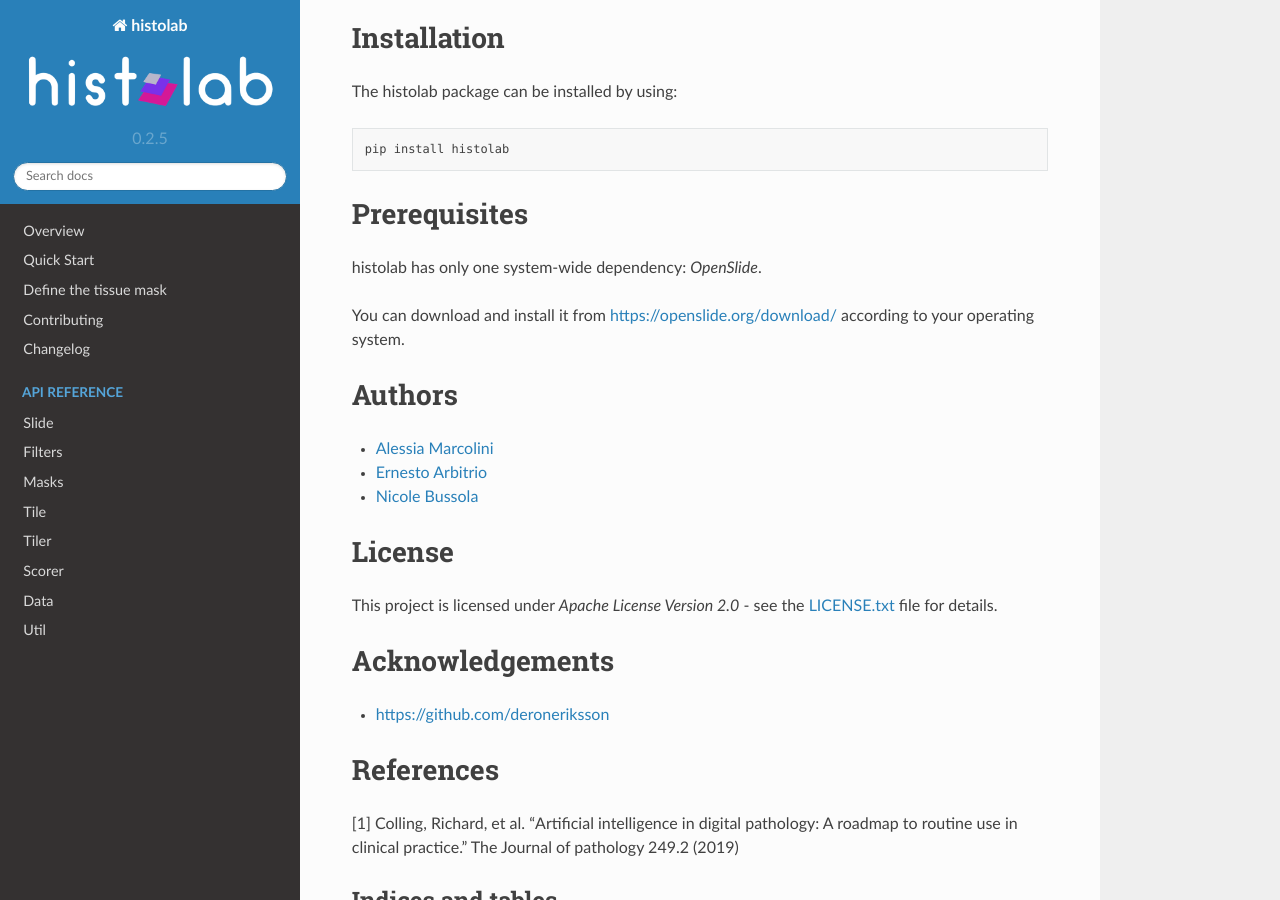
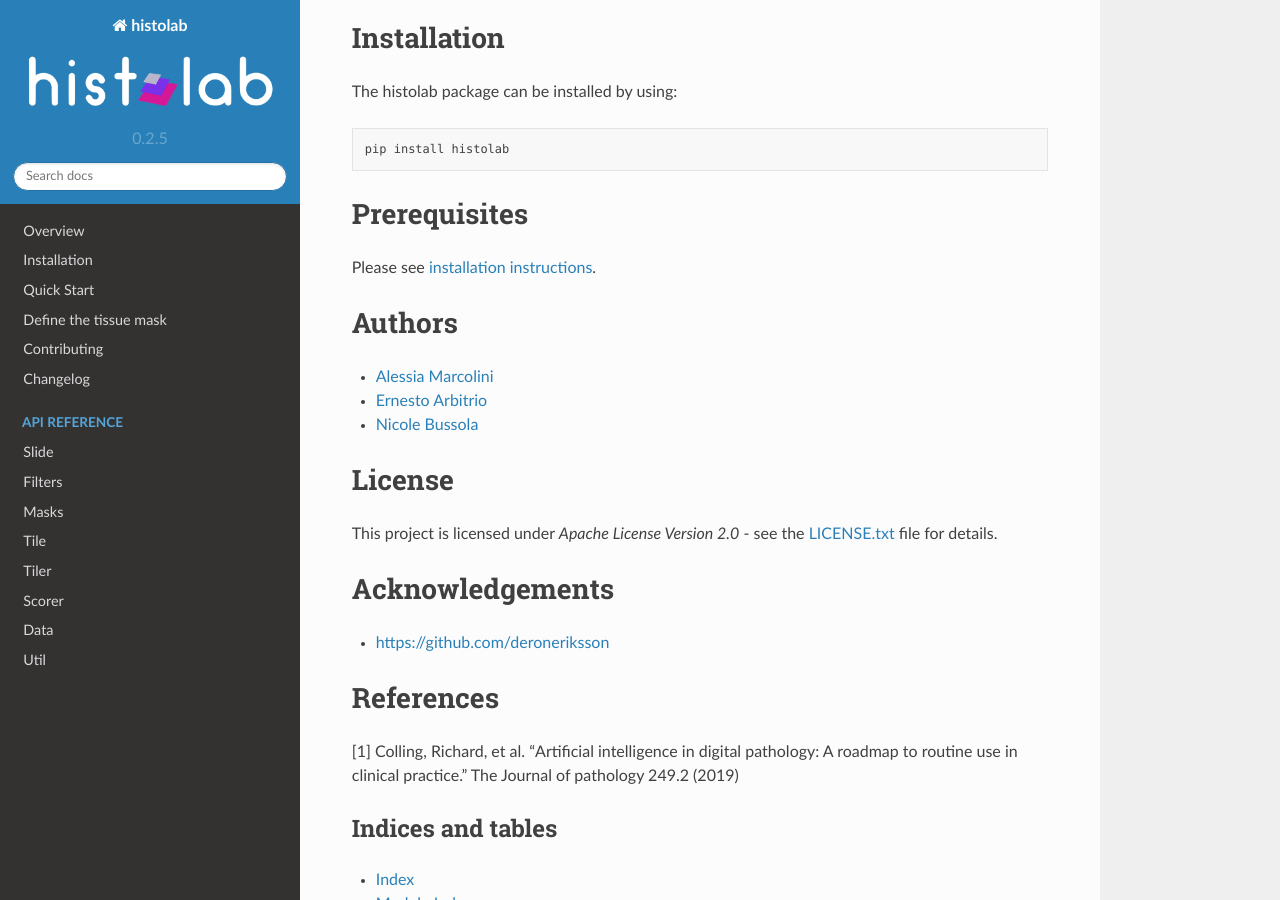
Before and after one commit to histolab/histolab, a Sphinx documentation site: the page built from docs/index.rst, in a window 1280 px wide and 900 px high, scrolled down 1341 px. Built offline with Sphinx 7.4.7 and the Read the Docs theme 2.0.0, drawn with Linux system fonts in a browser that asks for light colours; formulas are drawn with MathJax 3; pages that are not in the unit, such as notebooks, are missing from menus.

Commit message:
Add instructions on how to install Pixman 0.40

```diff
--- a/docs/conf.py
+++ b/docs/conf.py
@@ -59,6 +59,8 @@
     "sphinx.ext.viewcode",
     "sphinx_rtd_theme",
     "sphinxcontrib.katex",
+    "sphinxemoji.sphinxemoji",
+    "sphinx-prompt",
 ]
 
 # Add any paths that contain templates here, relative to this directory.
--- a/docs/index.rst
+++ b/docs/index.rst
@@ -44,9 +44,8 @@
 
 Prerequisites
 *************
-histolab has only one system-wide dependency: `OpenSlide`.
+Please see `installation instructions <https://github.com/histolab/histolab/blob/master/docs/installation.rst>`_.
 
-You can download and install it from https://openslide.org/download/ according to your operating system.
 
 Authors
 *******
@@ -72,6 +71,7 @@
   :hidden:
 
   readme
+  installation
   quickstart
   tissue_masks
   contributing
--- a/docs/readme.rst
+++ b/docs/readme.rst
@@ -46,9 +46,7 @@
 
 Prerequisites
 *************
-histolab has only one system-wide dependency: `OpenSlide`.
-
-You can download and install it from https://openslide.org/download/ according to your operating system.
+Please see `installation instructions <https://github.com/histolab/histolab/blob/master/docs/installation.rst>`_.
 
 
 Authors
--- a/requirements-dev.txt
+++ b/requirements-dev.txt
@@ -11,3 +11,5 @@
 sphinxcontrib-katex
 pytest-html
 black
+sphinxemoji
+sphinx-prompt
```
Also changed, not shown: README.md (+1 -3 lines), docs/installation.rst (added, +58 -0 lines).
